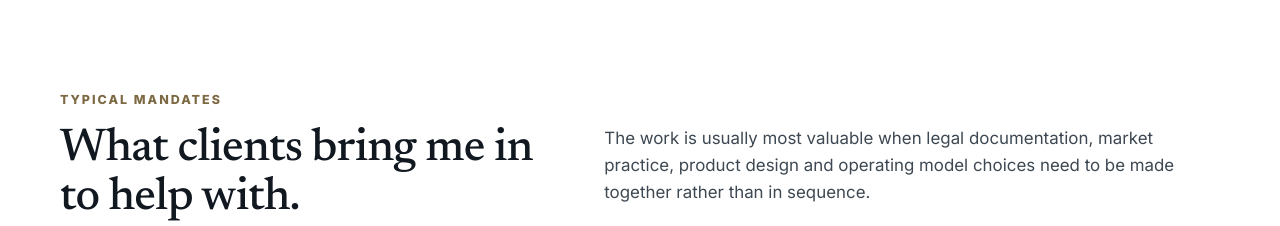
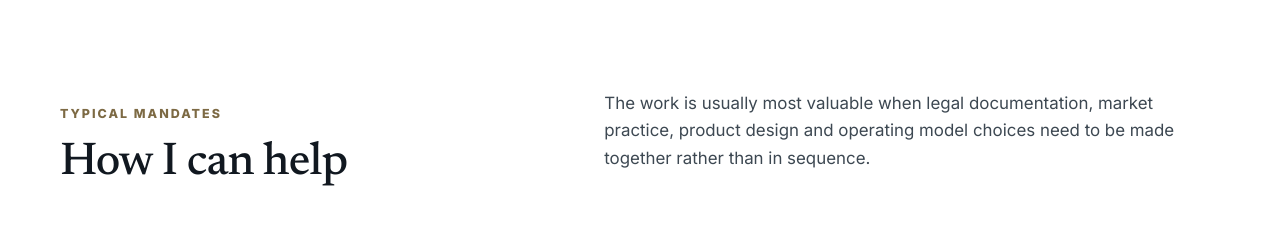
Before and after one commit to CiaranMcGonagle-Personal/McGonagleAdvisory, a plain HTML site: page index.html in a window 1280 px wide. Shown: the part 2720-2946 px from the top of the page. Drawn offline with Linux system fonts and the light colour scheme.

Commit message:
Refine advisory mandates heading

```diff
--- a/index.html
+++ b/index.html
@@ -1290,7 +1290,7 @@
           <div class="section-head">
             <div>
               <p class="section-label">Typical mandates</p>
-              <h2 id="mandates-title">What clients bring me in to help with.</h2>
+              <h2 id="mandates-title">How I can help</h2>
             </div>
             <p class="lead">
               The work is usually most valuable when legal documentation, market practice, product design and operating
```
